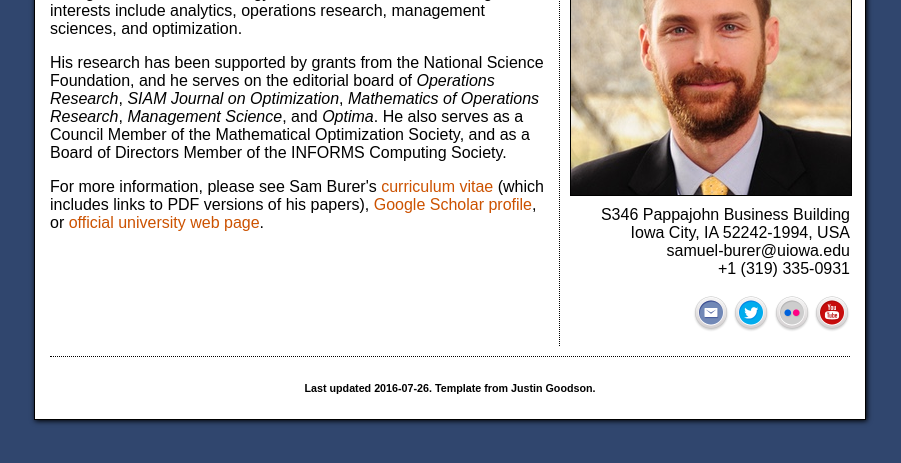
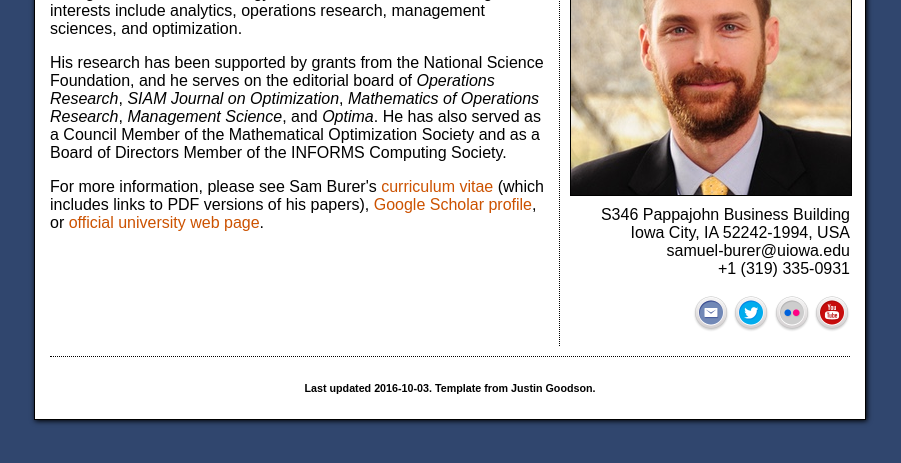
Before and after one commit to sburer/sburer.github.io, a Jekyll site: the page built from index.html, in a window 1280 px wide. Shown: the part 257-720 px from the top of the page, without its empty margins (206-1107 px from the left). Built offline with Jekyll 4.4.1, drawn with Linux system fonts in a browser that asks for light colours; comment, search, counter and statistics services are not loaded.

Commit message:
Update main web page to reflect past positions.

```diff
--- a/index.html
+++ b/index.html
@@ -37,8 +37,8 @@ His research has been supported by grants from the National Science
 Foundation, and he serves on the editorial board of <em>Operations
 Research</em>, <em>SIAM Journal on Optimization</em>, <em>Mathematics
 of Operations Research</em>, <em>Management Science</em>, and
-<em>Optima</em>. He also serves as a Council Member of the Mathematical
-Optimization Society, and as a Board of Directors Member of the INFORMS
+<em>Optima</em>. He has also served as a Council Member of the Mathematical
+Optimization Society and as a Board of Directors Member of the INFORMS
 Computing Society.
 </p>
 
@@ -82,7 +82,7 @@ samuel-burer@uiowa.edu<br>
 		</div>
 	</div>
 	<div id="footer">
-		<h6>Last updated 2016-07-26. Template from Justin Goodson.</h6>
+		<h6>Last updated 2016-10-03. Template from Justin Goodson.</h6>
 	</div>
 
 </div>
```
